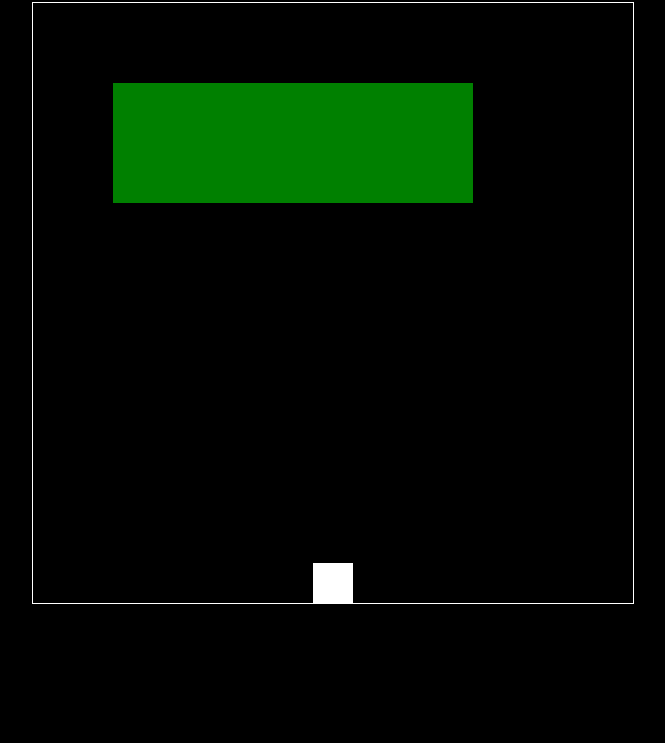
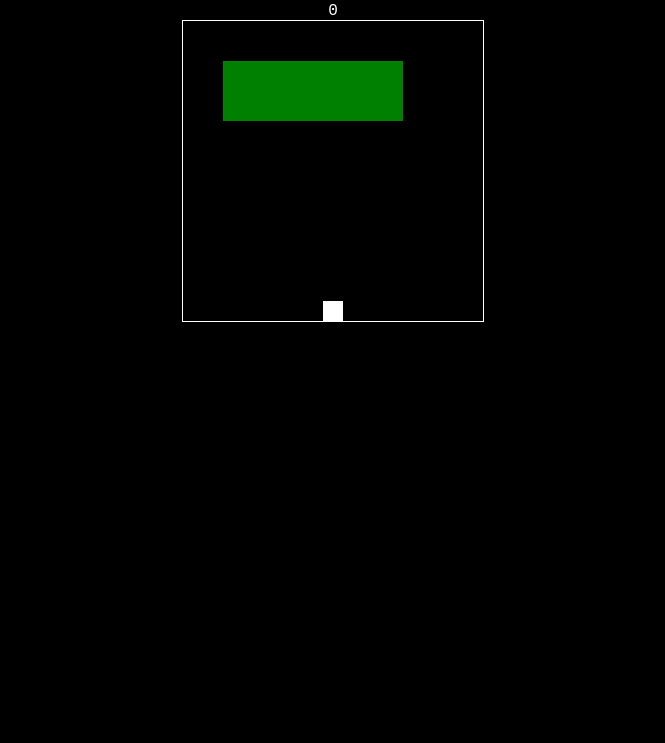
Before and after one commit to xsm3z/space-invaders, a plain HTML site: page index.html in a window 1280 px wide. Shown: the part 57-800 px from the top of the page, without its empty margins (307-972 px from the left). Drawn offline with Linux system fonts and the light colour scheme.

Commit message:
12th commit, scoreboard

```diff
--- a/css/style.css
+++ b/css/style.css
@@ -17,10 +17,15 @@ body {
 .game-board {
   display: flex;
   flex-wrap: wrap;
-  width: 600px;
-  height: 600px;
+  width: 300px;
+  height: 300px;
   border: solid 1px white;
   background-color: black;
+}
+
+.score-board {
+  color: white;
+  text-align: center;
 }
 
 .title::after {
--- a/index.html
+++ b/index.html
@@ -9,9 +9,9 @@
 </head>
 <body>
   <h1 class="title">Space Invaders</h1>
+  <div class="score-board">Score: 0</div>
   <div class="game-container">
-    <div class="game-board">
-   </div>
+    <div class="game-board"></div>
   </div>
 </body>
 </html>
--- a/js/app.js
+++ b/js/app.js
@@ -32,6 +32,10 @@ let playerPosY = 14;
 
 let lasers = [];
 
+let score = 0;
+
+let gameOver = false;
+
 let invaderDirection = 1;
 let invaders = [];
 
@@ -50,6 +54,7 @@ const scoreBoardElement = document.querySelector('.score-board')
 
 const init = () => {
   renderBoard();
+  updateScore();
 }
 
 window.onload = init;
@@ -60,8 +65,8 @@ const renderBoard = () => {
   board.forEach((row, rowIndex) => {
     row.forEach((cell, colIndex) => {
       const cellElement = document.createElement('div');
-      cellElement.style.width = '40px';
-      cellElement.style.height = '40px';
+      cellElement.style.width = '20px';
+      cellElement.style.height = '20px';
 
       if (rowIndex === playerPosY && colIndex === playerPosX) {
         cellElement.style.backgroundColor = player.color;
@@ -126,6 +131,8 @@ const checkCollision = () => {
     );
     if (hitIndex > -1) {
       invaders.splice(hitIndex, 1);
+      score += 10;
+      updateScore();
       return false;
     }
     return true;
@@ -146,7 +153,7 @@ const moveLaser = () => {
 }
 
 const updateScore = () => {
-
+  scoreBoardElement.textContent = score;
 }
 
 setInterval(moveInvader, 300)
```
